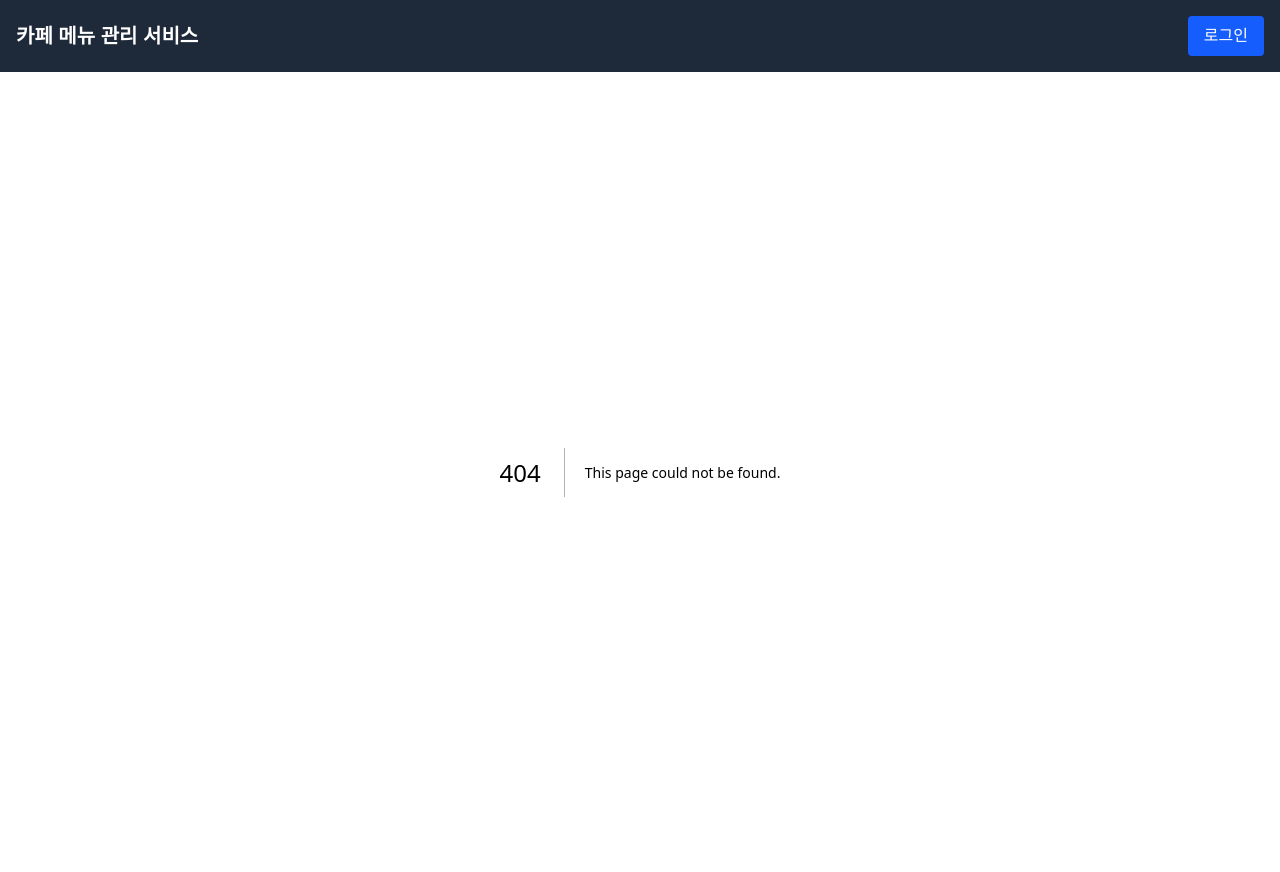
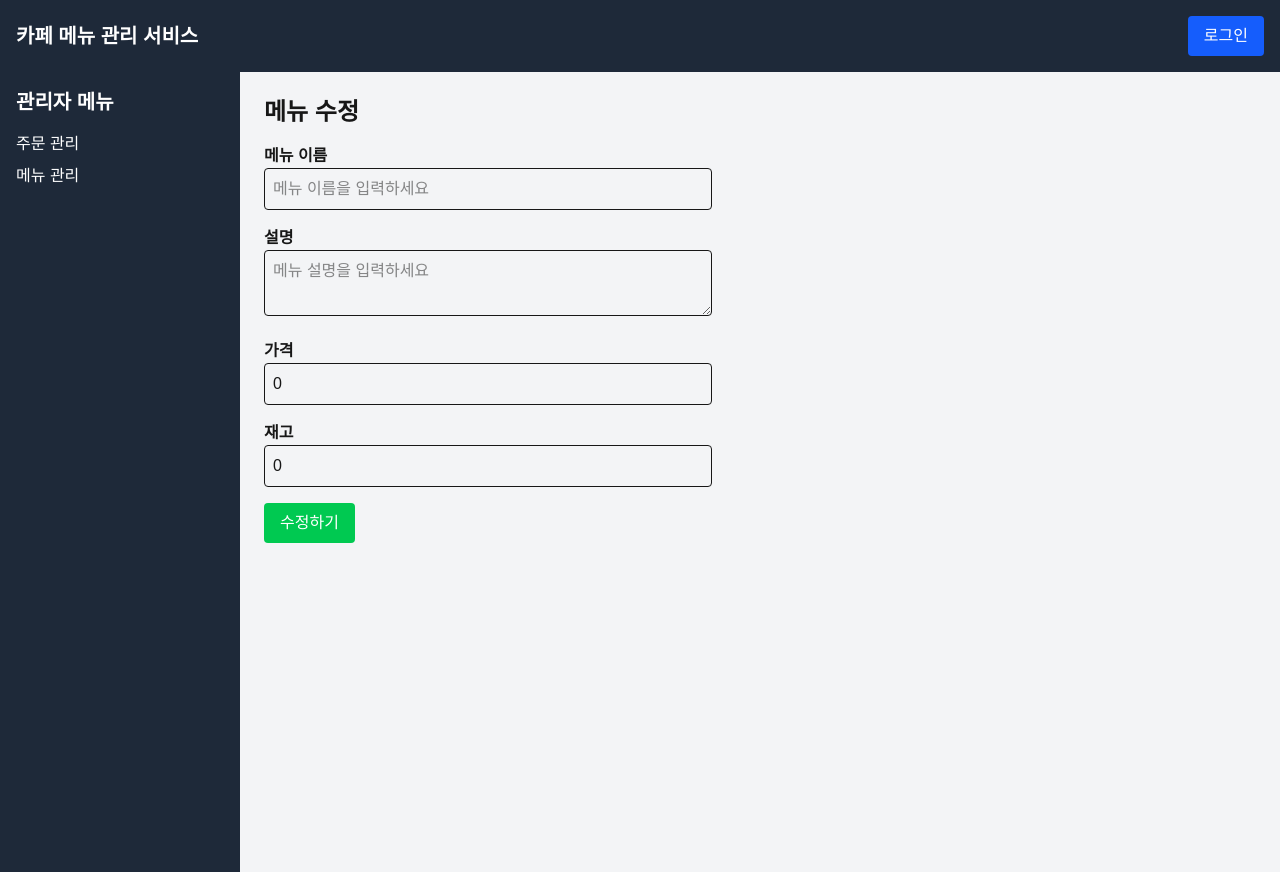
Before and after one commit to prgrms-be-devcourse/NBE6-8-1-Team2, a Next.js app in the folder frontend/: page /admin/menus/1 in a window 1280 px wide. Before the commit this address had no page. Built offline with nearby package versions, Linux system fonts and the light colour scheme; no server answers.

Commit message:
feat: 관리자 수정 페이지 + 메뉴 목록 페이지에 수정 페이지 이동 기능 구현 (#42)

```diff
--- /dev/null
+++ b/frontend/src/app/admin/menus/[id]/page.tsx
@@ -0,0 +1,140 @@
+"use client";
+
+import { useEffect, useState } from "react";
+import { useRouter } from "next/navigation";
+
+type Props = {
+  params: { id: string };
+};
+
+export default function EditMenu({ params }: Props) {
+  const menuId = params.id;
+  const router = useRouter();
+
+  // 기존 메뉴 정보를 상태로 관리
+  const [name, setName] = useState("");
+  const [description, setDescription] = useState("");
+  const [price, setPrice] = useState<number>(0);
+  const [stockCount, setStockCount] = useState<number>(0);
+  const [loading, setLoading] = useState(true);
+
+  // 메뉴 상세 조회 → 기존 데이터 불러오기
+  const fetchMenu = async () => {
+    try {
+      const res = await fetch(`http://localhost:8080/admin/menus/${menuId}`);
+      if (!res.ok) throw new Error("메뉴 불러오기 실패");
+
+      const data = await res.json();
+
+      setName(data.name);
+      setDescription(data.description);
+      setPrice(data.price);
+      setStockCount(data.stock_count);
+    } catch (error) {
+      console.error(error);
+      alert("메뉴 정보를 불러오는 중 오류가 발생했습니다.");
+    } finally {
+      setLoading(false);
+    }
+  };
+
+  useEffect(() => {
+    fetchMenu();
+  }, [menuId]);
+
+  // 수정 버튼 클릭 → PUT API 호출
+  const handleSubmit = async (e: React.FormEvent) => {
+    e.preventDefault();
+
+    const updatedMenu = {
+      name,
+      description,
+      price,
+      stock_count: stockCount,
+    };
+
+    try {
+      const res = await fetch(`http://localhost:8080/admin/menus/${menuId}`, {
+        method: "PUT",
+        headers: {
+          "Content-Type": "application/json",
+        },
+        body: JSON.stringify(updatedMenu),
+      });
+
+      if (!res.ok) throw new Error("메뉴 수정 실패");
+
+      // 수정된 메뉴 응답 받기
+      const updated = await res.json();
+      console.log("수정된 메뉴:", updated);
+
+      alert(
+        `메뉴가 수정되었습니다!\n\n 수정 결과:\n- 이름: ${updated.name}\n- 설명: ${updated.description}\n- 가격: ${updated.price}원\n- 재고: ${updated.stock_count}개`
+      );
+
+      router.push("/admin/menus"); // 수정 후 목록으로 이동
+    } catch (error) {
+      console.error(error);
+      alert("메뉴를 수정하는 중 오류가 발생했습니다.");
+    }
+  };
+
+  if (loading) return <p>로딩 중입니다...</p>;
+
+  return (
+    <div>
+      <h1 className="text-2xl font-bold mb-4">메뉴 수정</h1>
+      <form onSubmit={handleSubmit} className="space-y-4 max-w-md">
+        <div>
+          <label className="block font-semibold">메뉴 이름</label>
+          <input
+            type="text"
+            className="w-full border p-2 rounded"
+            value={name}
+            onChange={(e) => setName(e.target.value)}
+            placeholder="메뉴 이름을 입력하세요"
+          />
+        </div>
+
+        <div>
+          <label className="block font-semibold">설명</label>
+          <textarea
+            className="w-full border p-2 rounded"
+            value={description}
+            onChange={(e) => setDescription(e.target.value)}
+            placeholder="메뉴 설명을 입력하세요"
+          />
+        </div>
+
+        <div>
+          <label className="block font-semibold">가격</label>
+          <input
+            type="number"
+            className="w-full border p-2 rounded"
+            value={price}
+            onChange={(e) => setPrice(Number(e.target.value))}
+            placeholder="가격을 입력하세요"
+          />
+        </div>
+
+        <div>
+          <label className="block font-semibold">재고</label>
+          <input
+            type="number"
+            className="w-full border p-2 rounded"
+            value={stockCount}
+            onChange={(e) => setStockCount(Number(e.target.value))}
+            placeholder="재고 수량을 입력하세요"
+          />
+        </div>
+
+        <button
+          type="submit"
+          className="px-4 py-2 bg-green-500 text-white rounded hover:bg-green-600"
+        >
+          수정하기
+        </button>
+      </form>
+    </div>
+  );
+}
--- a/frontend/src/app/admin/menus/page.tsx
+++ b/frontend/src/app/admin/menus/page.tsx
@@ -1,6 +1,7 @@
 "use client";
 
 import { useEffect, useState } from "react";
+import { useRouter } from "next/navigation";
 
 type Menu = {
   id: number;
@@ -11,6 +12,8 @@ type Menu = {
 };
 
 export default function Menus() {
+  const router = useRouter();
+
   const [menus, setMenus] = useState<Menu[]>([]);
   const [loading, setLoading] = useState(true);
 
@@ -80,7 +83,12 @@ export default function Menus() {
     }
   };
 
-  // 삭제 버튼 → 확인 후 API 호출
+  // 수정 버튼 → 수정 페이지 이동
+  const handleEdit = (id: number) => {
+    router.push(`/admin/menus/${id}`);
+  };
+
+  // 삭제 버튼 → 확인하고 API 호출 후 응답 메시지 출력
   const handleDelete = async (id: number) => {
     const confirmed = confirm("정말 이 메뉴를 삭제하시겠습니까?");
     if (!confirmed) return;
@@ -139,12 +147,14 @@ export default function Menus() {
               </td>
               <td className="border p-2 text-center">{menu.stockCount}</td>
               <td className="border p-2 text-center space-x-2">
+                {/* 수정 페이지로 이동 */}
                 <button
                   className="px-2 py-1 bg-yellow-400 rounded hover:bg-yellow-500"
-                  onClick={() => alert("수정 페이지는 별도 구현 필요")}
+                  onClick={() => handleEdit(menu.id)}
                 >
                   수정
                 </button>
+                {/* 삭제 버튼 */}
                 <button
                   onClick={() => handleDelete(menu.id)}
                   className="px-2 py-1 bg-red-500 text-white rounded hover:bg-red-600"
```
